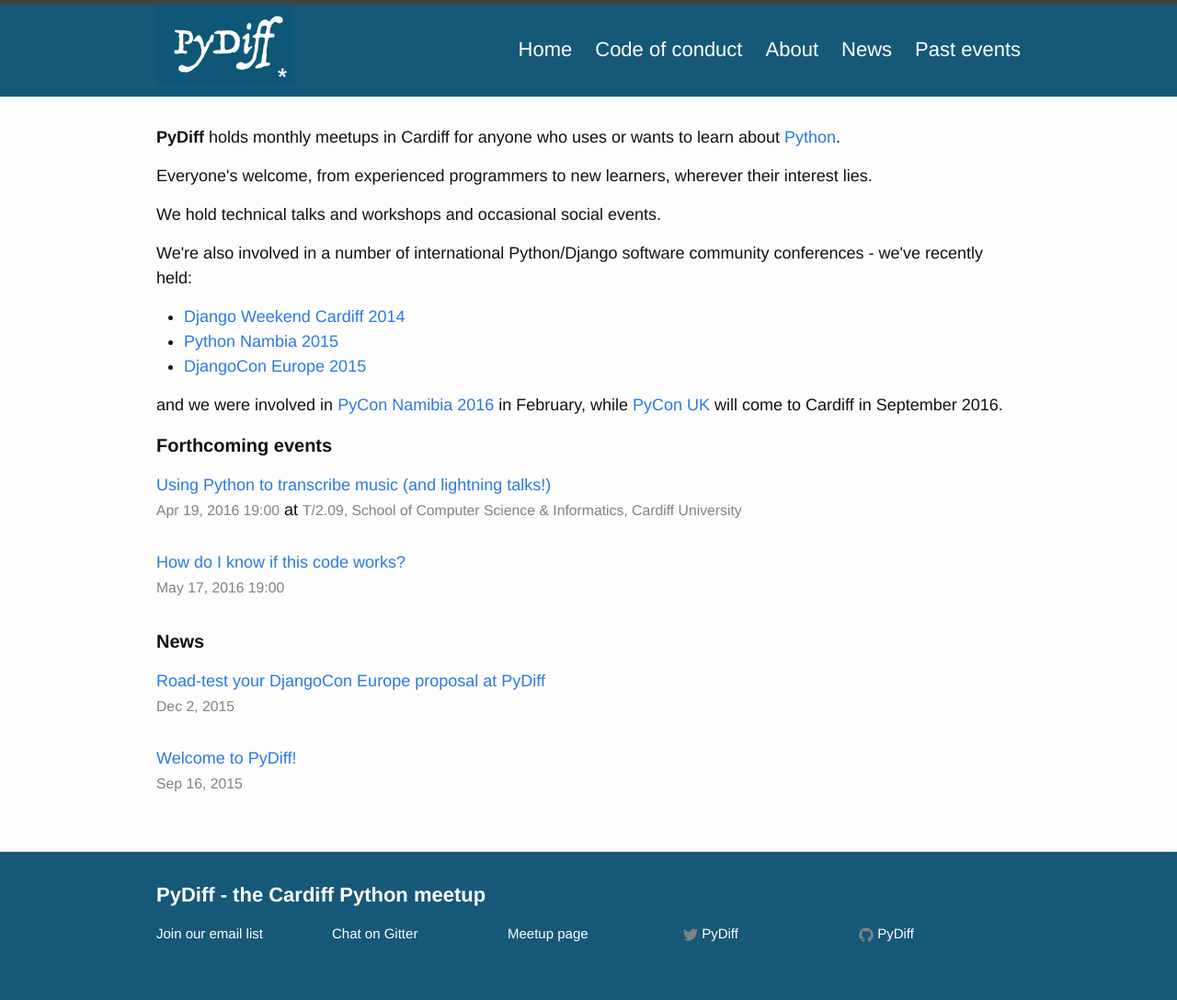
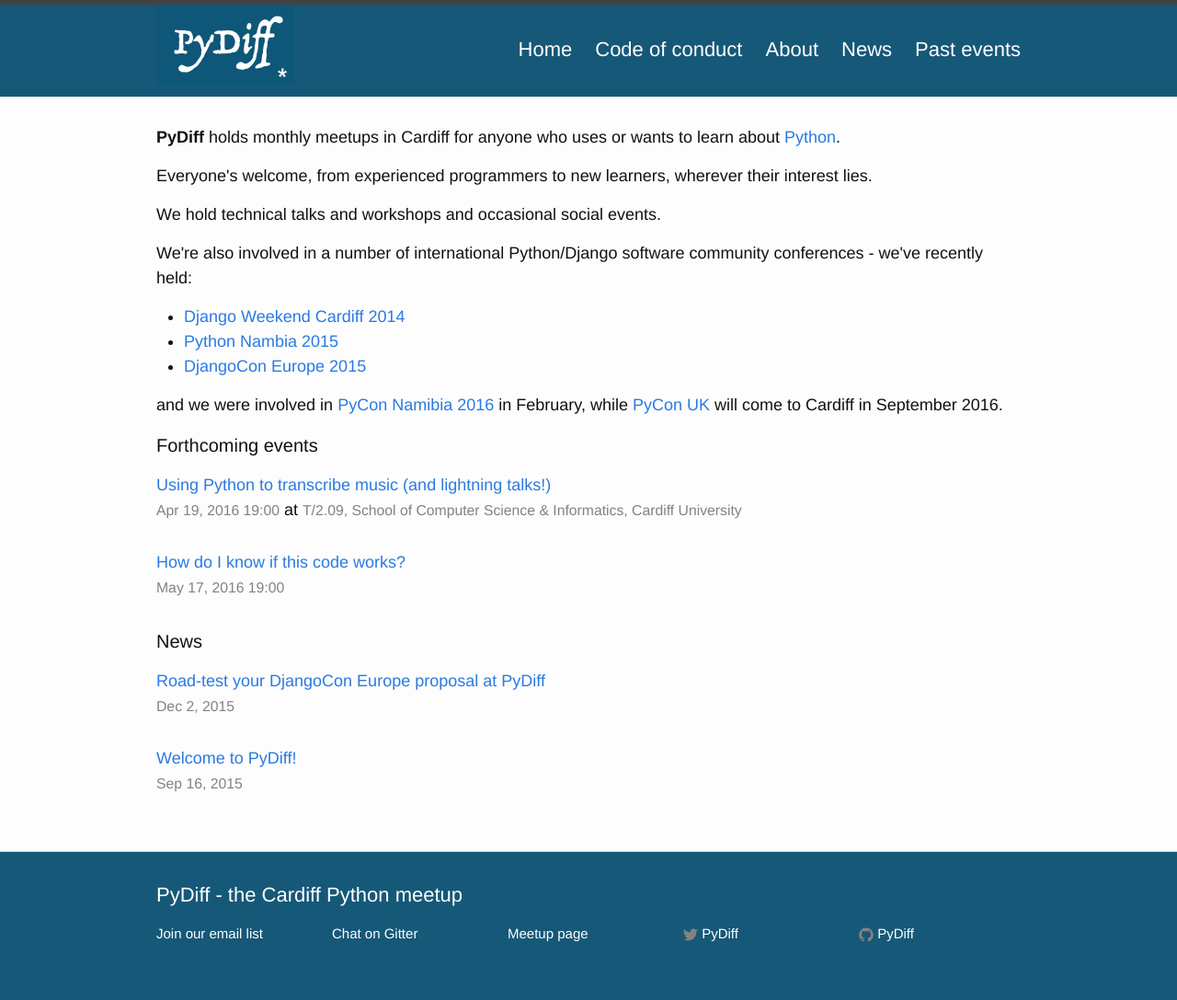
Before and after one commit to PyDiff/PyDiff.github.io, a Jekyll site: the page built from index.html, in a window 1280 px wide. Shown: the whole page at 92% size. Built offline with Jekyll 4.4.1, drawn with Linux system fonts in a browser that asks for light colours.

Commit message:
removed bolding of titles

```diff
--- a/_sass/_layout.scss
+++ b/_sass/_layout.scss
@@ -94,7 +94,7 @@
     }
 }
 
-h1, h2, h3 {font-weight: bold;}
+h1, h2, h3 {font-weight: 200;}
 
 /**
  * Site footer
```
